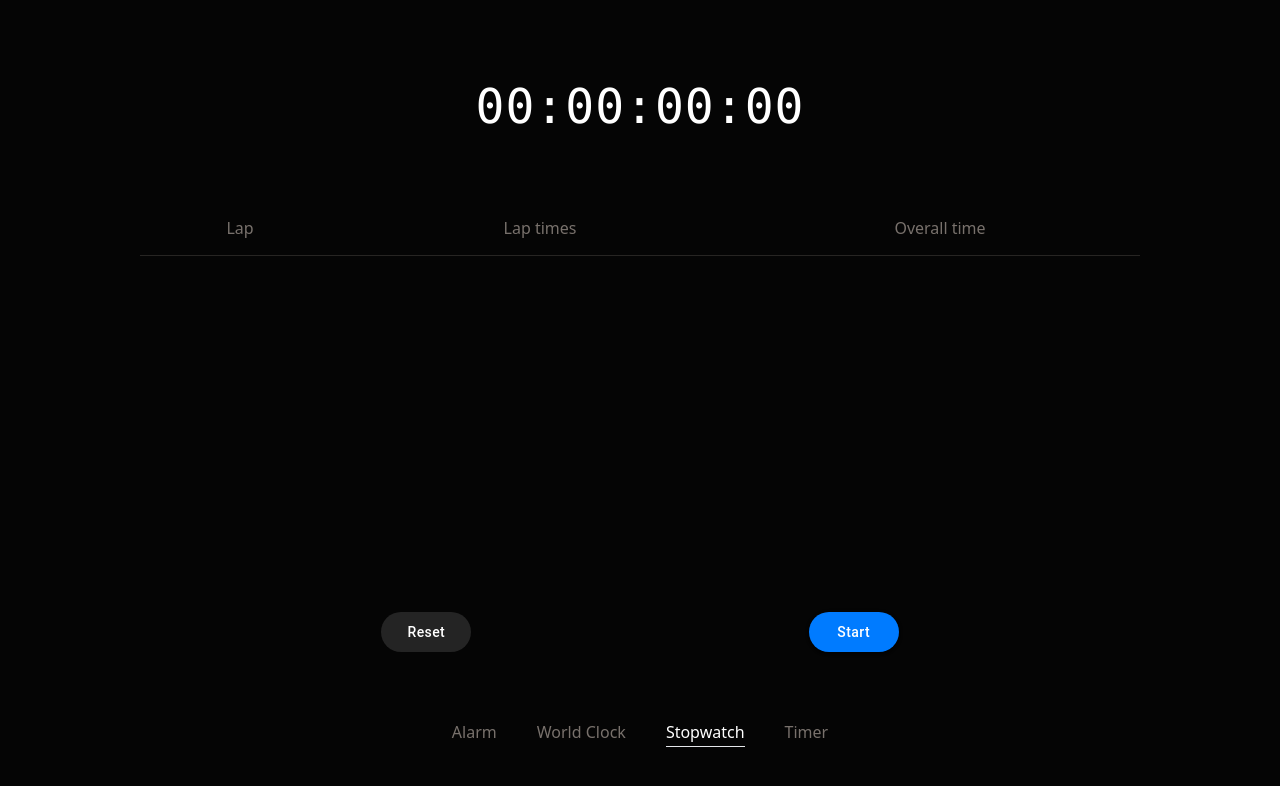
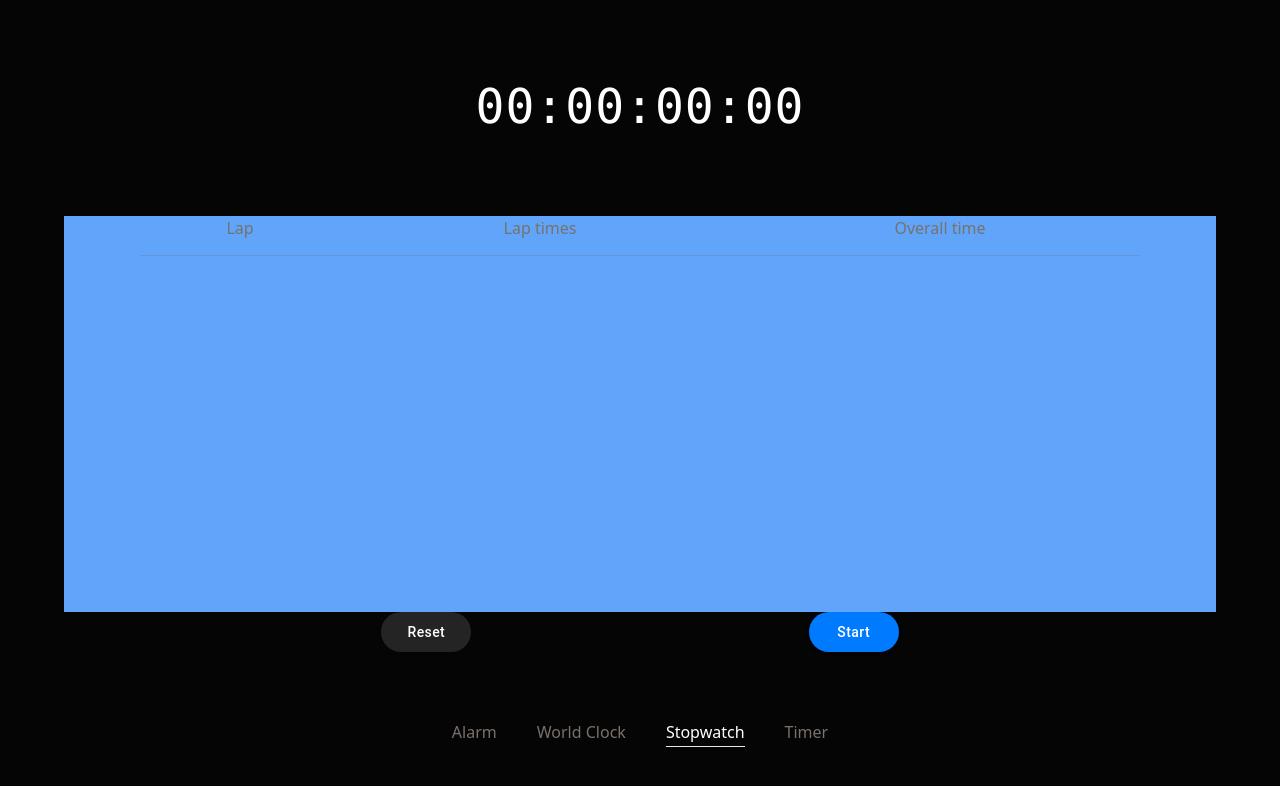
Before and after one commit to NezerAbdullayev/timer-app, a React (Vite) app: page /stopwatch in a window 1280 px wide. Shown: the top 786 px of the page. Built offline with nearby package versions, Linux system fonts and the light colour scheme.

Commit message:
style(stopwatchPage):add  slide animation for history page transitions

```diff
--- a/src/components/boxGroup/stopwatchGroup/StopwatchBoxGroup.jsx
+++ b/src/components/boxGroup/stopwatchGroup/StopwatchBoxGroup.jsx
@@ -4,12 +4,13 @@ import StopwatchBox from './StopWatchBox';
 import GridRow from '../../GridColoms';
 import { memo } from 'react';
 
-function StopWatchBoxGroup({history}) {
-
+function StopWatchBoxGroup({ history, historyOpen }) {
     return (
-        <GridRow className="grid-rows-[40px_1fr] justify-items-center">
+        <GridRow
+            className={`backface-hidden absolute right-0 top-0 z-10 h-full w-full grid-rows-[40px_1fr] justify-items-center bg-blue-400 ${historyOpen ? 'rotate-y-180' : 'rotate-y-0'}`}
+        >
             {/* history title */}
-            <GridRow className="mx-auto  w-full max-w-[1000px] grid-cols-[1fr_2fr_2fr] justify-items-center border-b border-stone-500/30 pb-2 text-stone-500">
+            <GridRow className="mx-auto w-full max-w-[1000px] grid-cols-[1fr_2fr_2fr] justify-items-center border-b border-stone-500/30 pb-2 text-stone-500">
                 <div>Lap</div>
                 <div>Lap times</div>
                 <div>Overall time</div>
--- a/src/components/history/History.jsx
+++ b/src/components/history/History.jsx
@@ -1,17 +1,19 @@
 import { memo } from 'react';
 import HistoryList from './HistoryList';
+import GridColoms from '../GridColoms';
 
-function AllStopwatchHistoryList({history}) {
-
+function AllStopwatchHistoryList({ history, historyOpen }) {
     const historyEntries = Object.entries(history);
 
     return (
-        <div>
+        <GridColoms
+            className={`backface-hidden absolute right-0 top-0 z-10 bg-red-500 ${historyOpen ? 'rotate-y-0' : 'rotate-y-180'}`}
+        >
             {historyEntries &&
                 historyEntries.map((lapHistory) => (
                     <HistoryList key={lapHistory[0]} historyList={lapHistory} />
                 ))}
-        </div>
+        </GridColoms>
     );
 }
 
--- a/src/index.css
+++ b/src/index.css
@@ -1,7 +1,6 @@
 @tailwind base;
 @tailwind components;
 @tailwind utilities;
-
 
 ::-webkit-scrollbar {
     width: 8px;
@@ -18,6 +17,20 @@
 }
 
 ::-webkit-scrollbar-thumb:hover {
-    transition: background-color 0.3s ;
+    transition: background-color 0.3s;
     background-color: #555;
 }
+
+@layer utilities {
+    .backface-hidden {
+        backface-visibility: hidden;
+        perspective: 1000px;
+        transform-style: preserve-3d;
+    }
+    .rotate-y-180 {
+        transform: rotateY(-180deg);
+    }
+    .rotate-y-0 {
+        transform: rotateY(0);
+    }
+}
--- a/src/pages/StopWatchPage.jsx
+++ b/src/pages/StopWatchPage.jsx
@@ -10,10 +10,11 @@ import AllStopwatchHistoryList from "../components/history/History"
 import { useStopwatch } from '../Hooks/useStopwatch';
 
 import {  useState } from 'react';
+import Row from '../components/Row';
 
 function StopwatchPage() {
 
-    const [historOpen, setHistoryOpen] = useState(false);
+    const [historyOpen, setHistoryOpen] = useState(false);
 
     const {state: {lapHistory,history,isRunning,isReset },dispatch } = useStopwatch();
 
@@ -42,11 +43,11 @@ function StopwatchPage() {
             />
             {/*   header stopwatch end */}
 
-            <div>
+            <Row className="relative z-10 overflow-hidden  w-full h-full ">
                 {/* history container */}
-                <StopwatchBoxGroup history={lapHistory} />
-                {/* <AllStopwatchHistoryList history={history} />    */}
-            </div>
+                <StopwatchBoxGroup history={lapHistory} historyOpen={historyOpen} />
+                <AllStopwatchHistoryList history={history} historyOpen={historyOpen} />
+            </Row>
 
             {/* Stopwatch control buttons */}
             <StopwatchControls isReset={isReset} isRunning={isRunning} dispatch={dispatch} />
```
